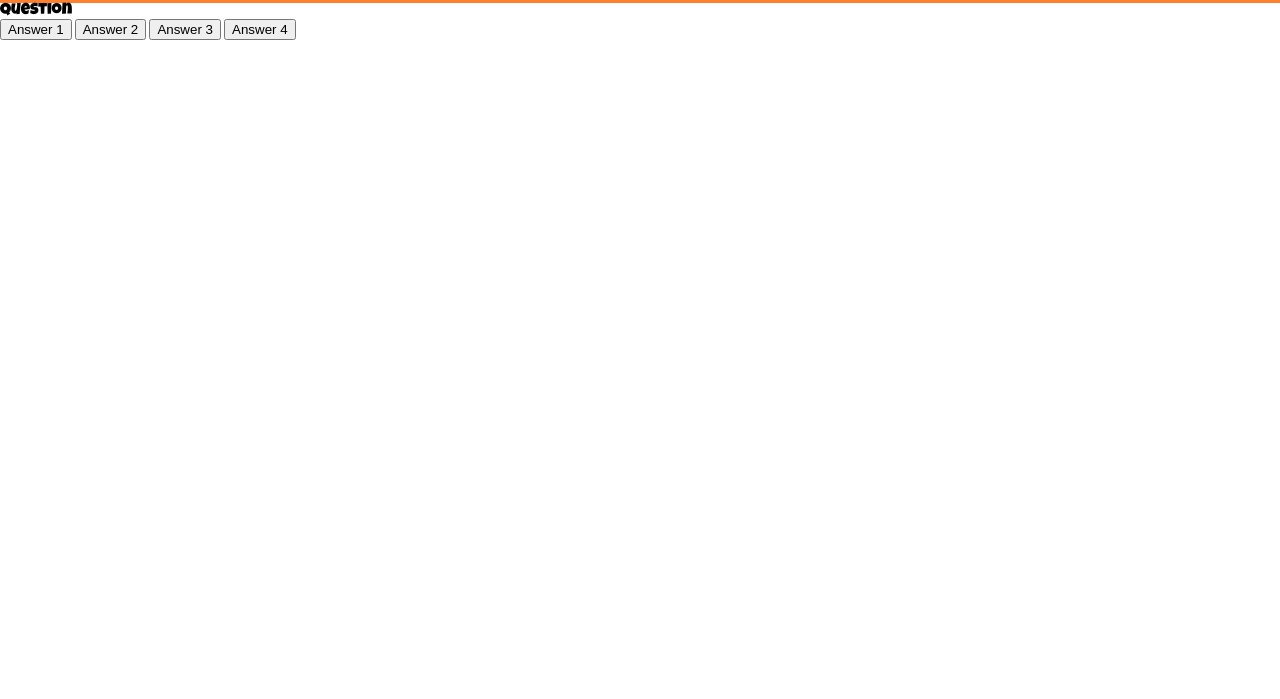
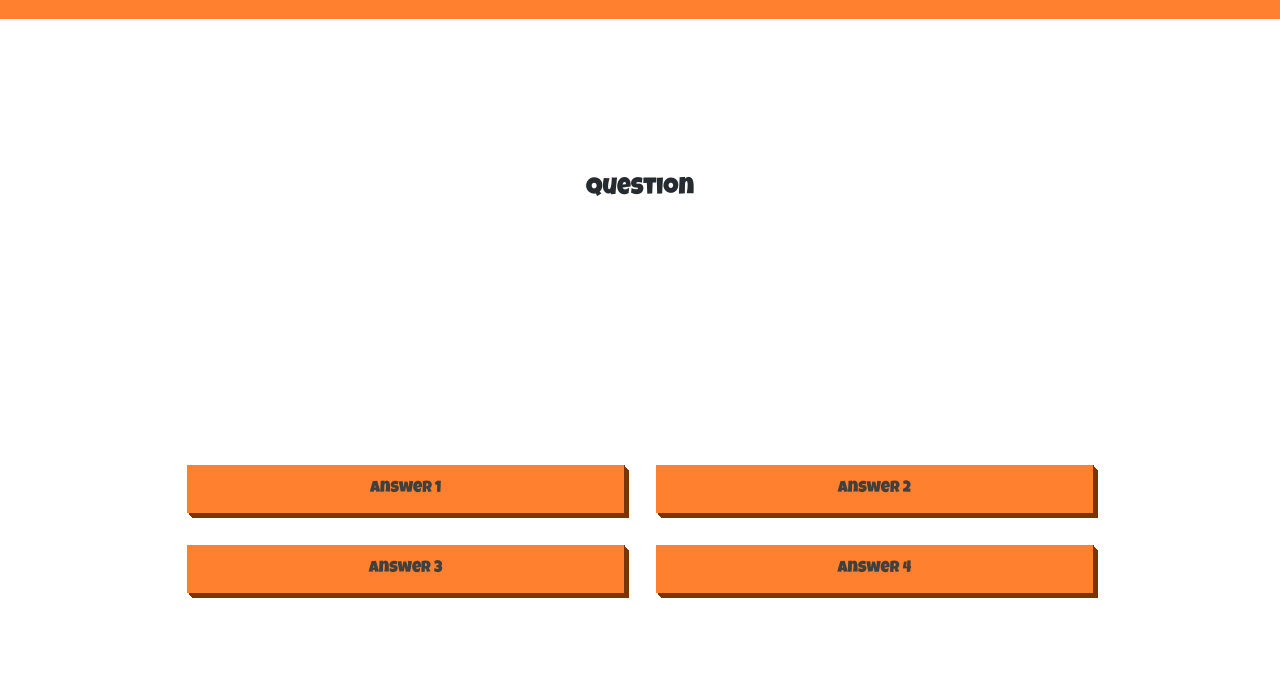
Before and after one commit to Natito9/trivia-game, a plain HTML site: page index.html in a window 1280 px wide. Shown: the part 101-800 px from the top of the page. Drawn offline with Linux system fonts and the light colour scheme; a web font is replaced by a local one.

Commit message:
grid set up, styling for answer buttons

```diff
--- a/index.html
+++ b/index.html
@@ -16,18 +16,18 @@
         <p id="current-question">1/10</p>
     </nav>
     <section id="main">
-        <div class="container-main">
-            <div id="container-question" class="question-container">
-                <p id="question">Question</p>
-                <div id="container-answers" class="answer-container">
-                    <button class="btn">Answer 1</button>
-                    <button class="btn">Answer 2</button>
-                    <button class="btn">Answer 3</button>
-                    <button class="btn">Answer 4</button>
-                </div>
-            </div>
+       <div id="container-question" class="question-container">
+            <p id="question">Question</p>
         </div>
+        <div id="container-answers" class="answer-container">
+            <button class="btn-answer a">Answer 1</button>
+            <button class="btn-answer b">Answer 2</button>
+            <button class="btn-answer c">Answer 3</button>
+            <button class="btn-answer d">Answer 4</button>
+        </div>
+
     </section>
+
     <footer>
     </footer>
     <script src="script.js"></script>
--- a/styles/main.css
+++ b/styles/main.css
@@ -2,8 +2,8 @@
 
 :root {
     --primary-color: #FF812F;
-    --primary-color-hover:#f89b5d;
-    --text-primary-color: #343a40;
+    --primary-color-hover:#f9ee7d;
+    --text-primary-color: #262b30;
     --text-secondary-color: #fcfcfc;
     --correct-color: #71CD63;
     --incorrect-color: #dc3545;
@@ -13,5 +13,90 @@
 
 body {
     font-family: var(--main-font);
+    color: var(--text-primary-color);
+    display: grid;
+    grid-template-columns: 1fr;
+    grid-template-rows: 15vh 85vh;
 
 }
+
+#main {
+    grid-row: 2/3;
+    display: grid;
+    grid-template-rows: 1fr 1fr;
+}
+.question-container {
+    grid-row: 1/2;
+    display: grid;
+    align-items: center;
+    justify-items: center;
+
+}
+
+#question{
+    font-size: 1.5rem;
+}
+
+.answer-container{
+    grid-row: 2/3;
+    display: grid;
+    grid-template-columns: 1fr 1fr;
+    grid-template-rows: 1fr 1fr;
+    justify-items: center;
+    align-items: center;
+    gap: 2rem;
+}
+
+button.btn-answer {
+    grid-column: auto;
+    grid-row: auto;
+    height:fit-content;
+    width:70%;
+    padding:1rem;
+    font-size: 1rem;;
+    font-family: var(--main-font);
+    background-color: var(--primary-color);
+    border: solid rgb(118, 55, 2) 0px;
+    box-shadow: rgb(118, 55, 2) 1px 0px 0px, rgb(118, 55, 2)  2px 2px 0px 0px, rgb(118, 55, 2) 3px 3px 0px 0px, rgb(118, 55, 2) 4px 4px 0px 0px, rgb(118, 55, 2) 5px 5px 0px 0px;
+    box-sizing: border-box;
+    color: #41403e;
+    cursor: pointer;
+    display: inline-block;
+    transition: all 0.2s ease-in-out;
+    user-select: none;
+    -webkit-user-select: none;
+    touch-action: manipulation;
+
+
+}
+
+
+button.btn-answer:hover {
+    box-shadow: rgba(0, 0, 0, .3) 2px 8px 8px -5px;
+    transform: translate3d(0, 2px, 0);
+    background-color: var(--primary-color-hover);
+}
+
+/* add here later background colors for correct sn incorrect  */
+button.btn-answer:focus {
+    box-shadow: rgba(0, 0, 0, .3) 2px 8px 4px -6px;
+}
+
+
+button.a {
+    justify-self: end;
+    align-self: end;
+}
+
+button.b {
+    justify-self: start;
+    align-self: end;
+}
+button.c {
+    justify-self: end;
+    align-self: start;
+}
+button.d {
+    justify-self: start;
+    align-self: start;
+}
--- a/styles/navbar.css
+++ b/styles/navbar.css
@@ -1,6 +1,7 @@
 @import url('main.css');
 
 nav {
+    grid-row: 1/2;
     display:flex;
     flex-direction: row;
     justify-content: space-between;
```
